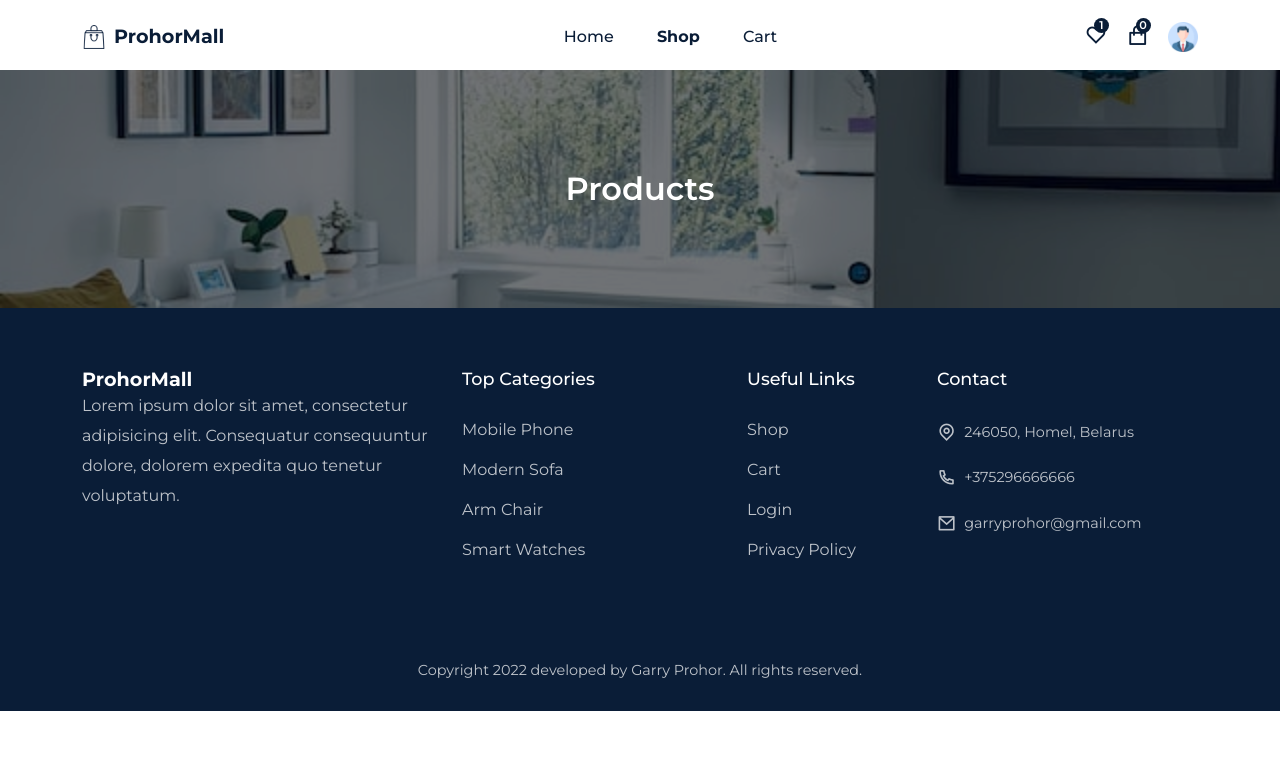
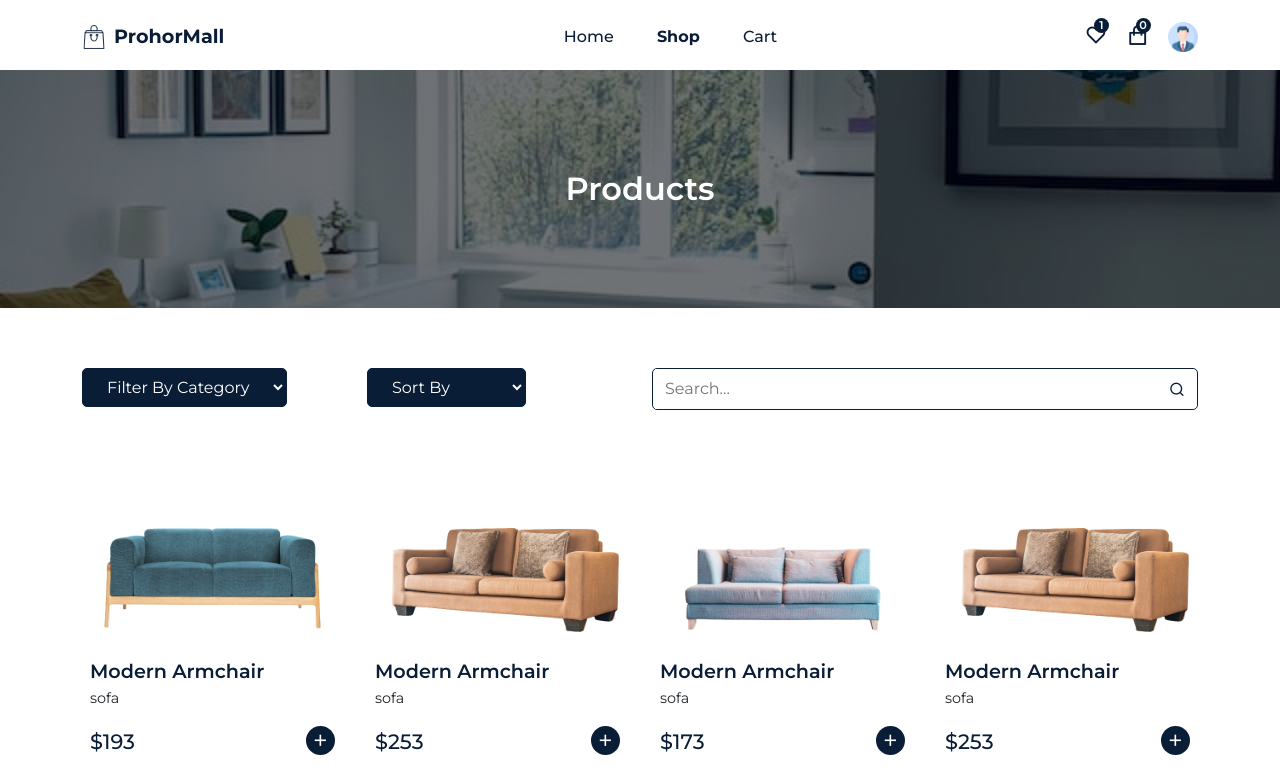
Before and after one commit to GarryProhor/mall-begin, a React (Create React App) app: page /shop in a window 1280 px wide. Shown: the top 771 px of the page. Built offline with nearby package versions, Linux system fonts and the light colour scheme; grey boxes are pictures that could not be loaded.

Commit message:
filtered by category

```diff
--- a/src/pages/Shop/Shop.css
+++ b/src/pages/Shop/Shop.css
@@ -0,0 +1,36 @@
+.filter__widget select {
+    padding: 8px 20px;
+    background: var(--primary-color);
+    border: 1px solid var(--primary-color);
+    border-radius: 5px;
+    cursor: pointer;
+    color: #ffffff;
+}
+
+.filter__widget select:focus {
+    outline: none !important;
+}
+
+.filter__widget select option {
+    font-size: 0.9rem;
+}
+
+.search__box{
+    width: 100%;
+    display: flex;
+    align-items: center;
+    justify-content: space-between;
+    border: 1px solid var(--primary-color);
+    border-radius: 5px;
+    padding: 0 12px 0 2px;
+    cursor: pointer;
+}
+.search__box input{
+    width: 100%;
+    border: none;
+    outline: none;
+    padding: 8px 10px;
+}
+.search__box span{
+    color: var(--primary-color);
+}
--- a/src/pages/Shop/index.jsx
+++ b/src/pages/Shop/index.jsx
@@ -1,12 +1,99 @@
-import React from 'react';
+import React, {useState} from 'react';
 import './Shop.css';
 import Helmet from "../../components/Helmet";
 import CommonSection from "../../components/UI/CommonSection";
+import {Col, Container, Row} from "reactstrap";
+import {useSelector} from "react-redux";
+import products from "../../assets/data/products";
+import Products from "../../components/UI/Products";
 
 const Shop = () => {
+    const [productsData, setProductsData] = useState(products);
+
+    const handleFilter = (e) => {
+        const filterValue = e.target.value;
+        if(filterValue === 'sofa'){
+            const filteredProducts = products.filter(
+                (item) => item.category === 'sofa'
+            )
+            setProductsData(filteredProducts);
+        }
+        if(filterValue === 'mobile'){
+            const filteredProducts = products.filter(
+                (item) => item.category === 'mobile'
+            )
+            setProductsData(filteredProducts);
+        }
+        if(filterValue === 'chair'){
+            const filteredProducts = products.filter(
+                (item) => item.category === 'chair'
+            )
+            setProductsData(filteredProducts);
+        }
+        if(filterValue === 'watch'){
+            const filteredProducts = products.filter(
+                (item) => item.category === 'watch'
+            )
+            setProductsData(filteredProducts);
+        }
+        if(filterValue === 'wireless'){
+            const filteredProducts = products.filter(
+                (item) => item.category === 'wireless'
+            )
+            setProductsData(filteredProducts);
+        }
+    };
+
     return (
         <Helmet title='Shop'>
             <CommonSection title='Products' />
+
+            <section>
+                <Container>
+                    <Row>
+                        <Col lg='3' md='3'>
+                            <div className='filter__widget'>
+                                <select onChange={handleFilter}>
+                                    <option>Filter By Category</option>
+                                    <option value='sofa'>Sofa</option>
+                                    <option value='mobile'>Mobile</option>
+                                    <option value='chair'>Chair</option>
+                                    <option value='watch'>Watch</option>
+                                    <option value='wireless'>Wireless</option>
+                                </select>
+                            </div>
+                        </Col>
+                        <Col lg='3' md='3'>
+                            <div className='filter__widget'>
+                                <select>
+                                    <option>Sort By</option>
+                                    <option value='ascending'>Ascending</option>
+                                    <option value='descending'>Descending</option>
+                                </select>
+                            </div>
+                        </Col>
+                        <Col lg='6' md='6'>
+                            <div className='search__box'>
+                                <input type='text' placeholder='Search...'/>
+                                <span><i className="ri-search-line"></i></span>
+                            </div>
+                        </Col>
+                    </Row>
+                </Container>
+            </section>
+            <section className='pt-0'>
+                <Container>
+                    <Row>
+                        {
+                            productsData.length === 0 ? (
+                                <h1>No products are found!</h1>
+                            ) : (
+                                <Products data={productsData} />
+                            )
+                        }
+                    </Row>
+                </Container>
+            </section>
         </Helmet>
     );
 };
```
